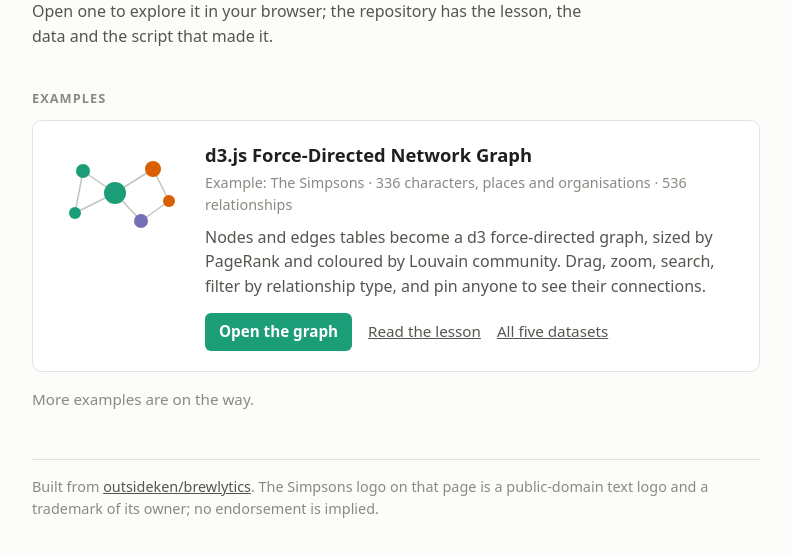
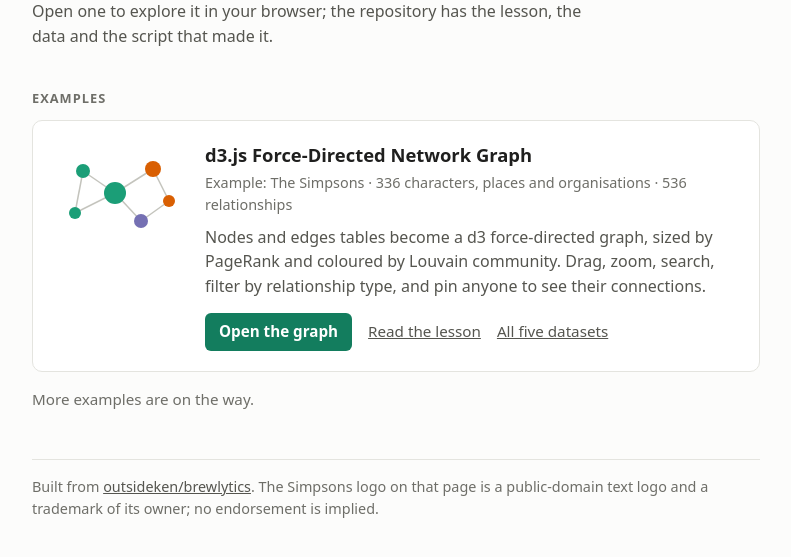
Before and after one commit to outsideken/brewlytics, a plain HTML site: page site/index.html in a window 1280 px wide. Shown: the part 157-714 px from the top of the page, without its empty margins (244-1035 px from the left). Drawn offline with Linux system fonts and the light colour scheme.

Commit message:
Landing page: readable contrast; deploy only from main
Per Cursor's review on #8:
- light --accent #1b9e77 -> #137d5e (white button label 5.09:1; focus
  outline on the card also 5.09:1)
- --ink-3 light #8a8a83 -> #6e6e68 (5.00:1 page, 5.13:1 card),
  dark #7d7d77 -> #9a9a93 (6.15:1 page, 5.63:1 card)
- pages.yml: upload and deploy only when the ref is main, so a manual
  run on another branch builds but never publishes

Co-Authored-By: Claude Opus 5.5 <noreply@anthropic.com>

```diff
--- a/site/index.html
+++ b/site/index.html
@@ -7,14 +7,14 @@
 <meta name="description" content="Live examples of Python Script workflows for brewlytics.">
 <style>
 :root {
-  --bg: #fcfcfb; --ink: #1f1f1e; --ink-2: #55554f; --ink-3: #8a8a83;
-  --rule: #e4e4df; --card: #ffffff; --accent: #1b9e77;
+  --bg: #fcfcfb; --ink: #1f1f1e; --ink-2: #55554f; --ink-3: #6e6e68;
+  --rule: #e4e4df; --card: #ffffff; --accent: #137d5e;
   --g-0: #1b9e77; --g-1: #d95f02; --g-2: #7570b3; --g-3: #e7298a; --edge: #c4c4bd;
   color-scheme: light;
 }
 @media (prefers-color-scheme: dark) {
   :root {
-    --bg: #1a1a19; --ink: #ecece8; --ink-2: #b4b4ad; --ink-3: #7d7d77;
+    --bg: #1a1a19; --ink: #ecece8; --ink-2: #b4b4ad; --ink-3: #9a9a93;
     --rule: #33332f; --card: #222220; --accent: #4fc39f; --edge: #4a4a45;
     color-scheme: dark;
   }
```
Also changed, not shown: 1 other file.
